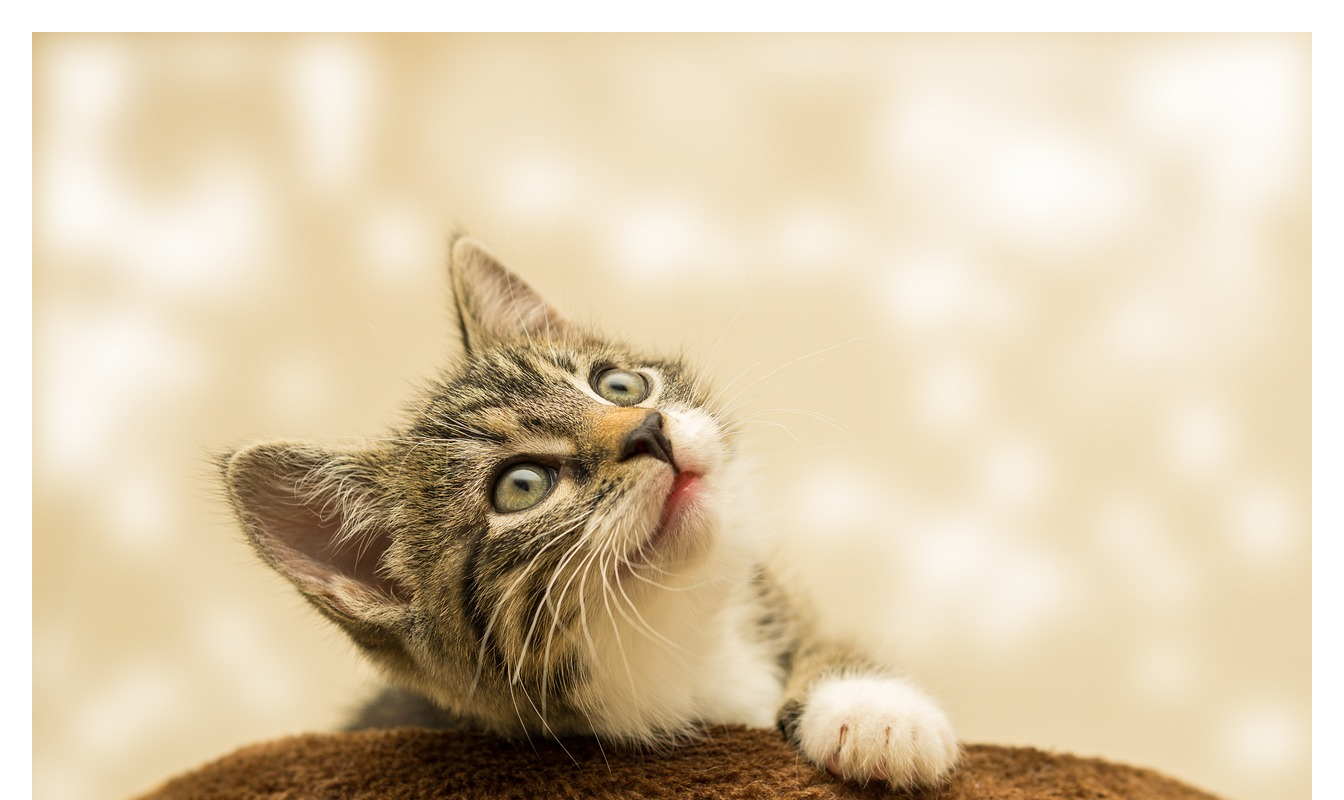
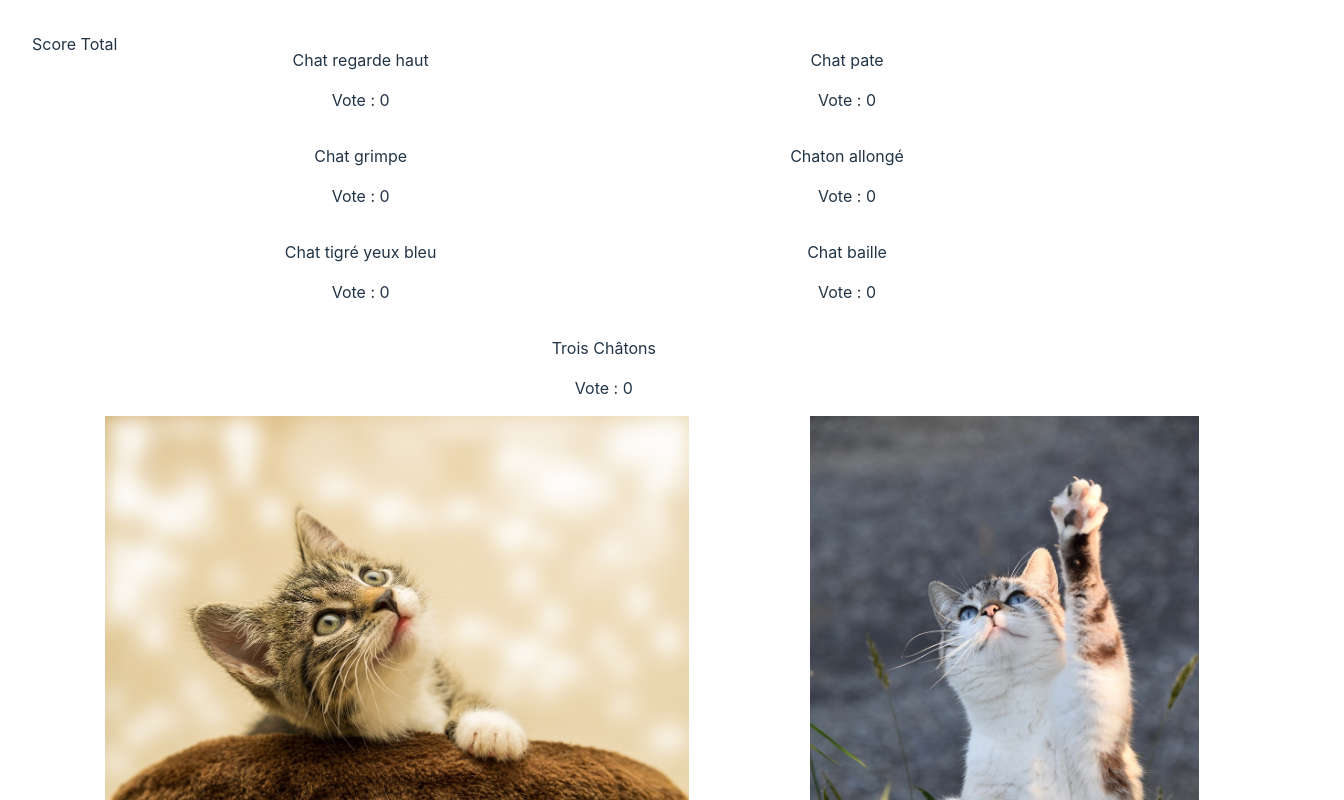
Before and after one commit to WildCodeSchool-CDA-LYON-02-2024/catMatch_TP, a React (Vite) app: page / in a window 1280 px wide. Shown: the top 800 px of the page, 1344 px wide, since content can reach past the window. Built offline with nearby package versions, Linux system fonts and the light colour scheme.

Commit message:
affichage ok

```diff
--- /dev/null
+++ b/src/components/CatList.css
@@ -0,0 +1,19 @@
+img{
+    width: 80%;
+}
+
+.container{
+    display: flex;
+}
+
+.scoreContainer{
+    display: flex;
+flex-wrap: wrap;
+width: 80%;
+justify-content: center;
+
+}
+
+.score{
+    width: 50%;
+}
--- a/src/components/CatList.jsx
+++ b/src/components/CatList.jsx
@@ -1,4 +1,5 @@
 import { useState } from "react";
+import "./CatList.css";
 
 export default function CatList() {
   const cat = [
@@ -48,17 +49,34 @@ export default function CatList() {
 
   const handleClick = () => {
     setSelectedCats(getRandomCats());
-  };
+
+    for (let compte in cat){
+      console.log(compte.Compteur)
+
+  }
+};
 
   return (
-    <div>
-      {selectedCats.map((cats, index) => (
-        <div key={index}>
-          <img src={cats.link} alt="cat" onClick={handleClick} />
-          <p>{cats.name}</p>
-          <p>Vote : {cats.Compteur}</p>
+    <section>
+      <div className="container">
+        Score Total
+        <div className="scoreContainer">
+        {cat.map((cats, index) => (
+          <div key={index} className="score">
+            <p>{cats.name}</p>
+            <p>Vote : {cats.Compteur}</p>
+          </div>
+        ))}
         </div>
-      ))}
-    </div>
+      </div>
+      <div className="container">
+        {selectedCats.map((cats, index) => (
+          <div key={index}>
+            <img src={cats.link} alt="cat" onClick={handleClick} />
+            <p>{cats.name}</p>
+          </div>
+        ))}
+      </div>
+    </section>
   );
 }
```
